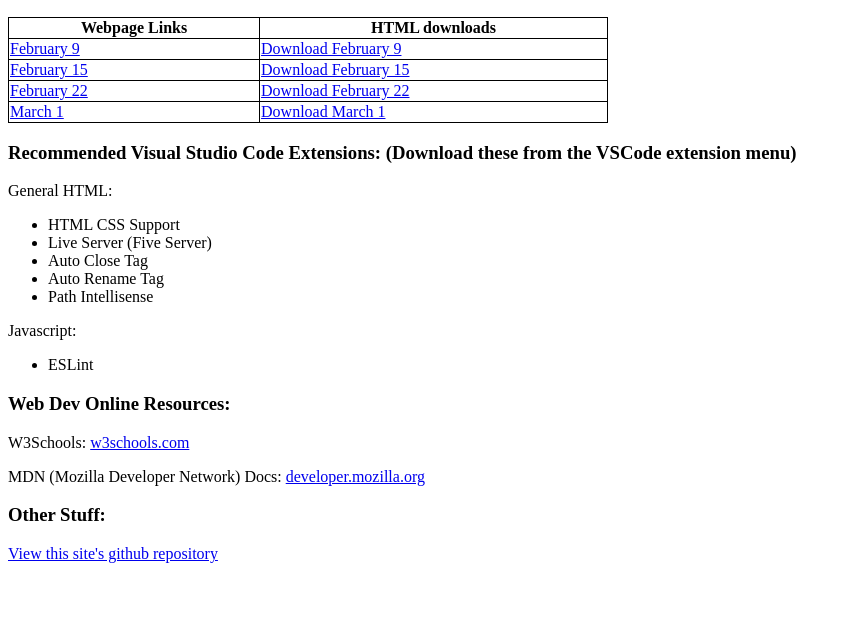
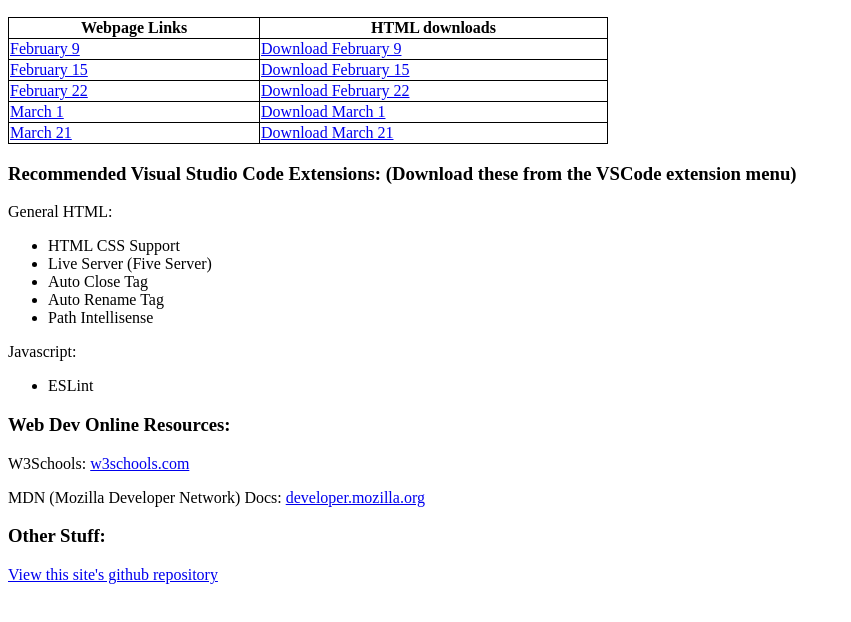
Before and after one commit to GreenBeansAgainstVeganism/Sehome2024, a plain HTML site: page index.html in a window 1280 px wide. Shown: the part 110-732 px from the top of the page, without its empty margins (0-851 px from the left). Drawn offline with Linux system fonts and the light colour scheme.

Commit message:
add march 21 link

```diff
--- a/index.html
+++ b/index.html
@@ -51,6 +51,10 @@
                 <td><a href="./March1">March 1</a></td>
                 <td><a href="./March1.html" download>Download March 1</a></td>
             </tr>
+            <tr>
+                <td><a href="./March21">March 21</a></td>
+                <td><a href="./March21.html" download>Download March 21</a></td>
+            </tr>
         </tbody>
     </table>
     <h3>
```
